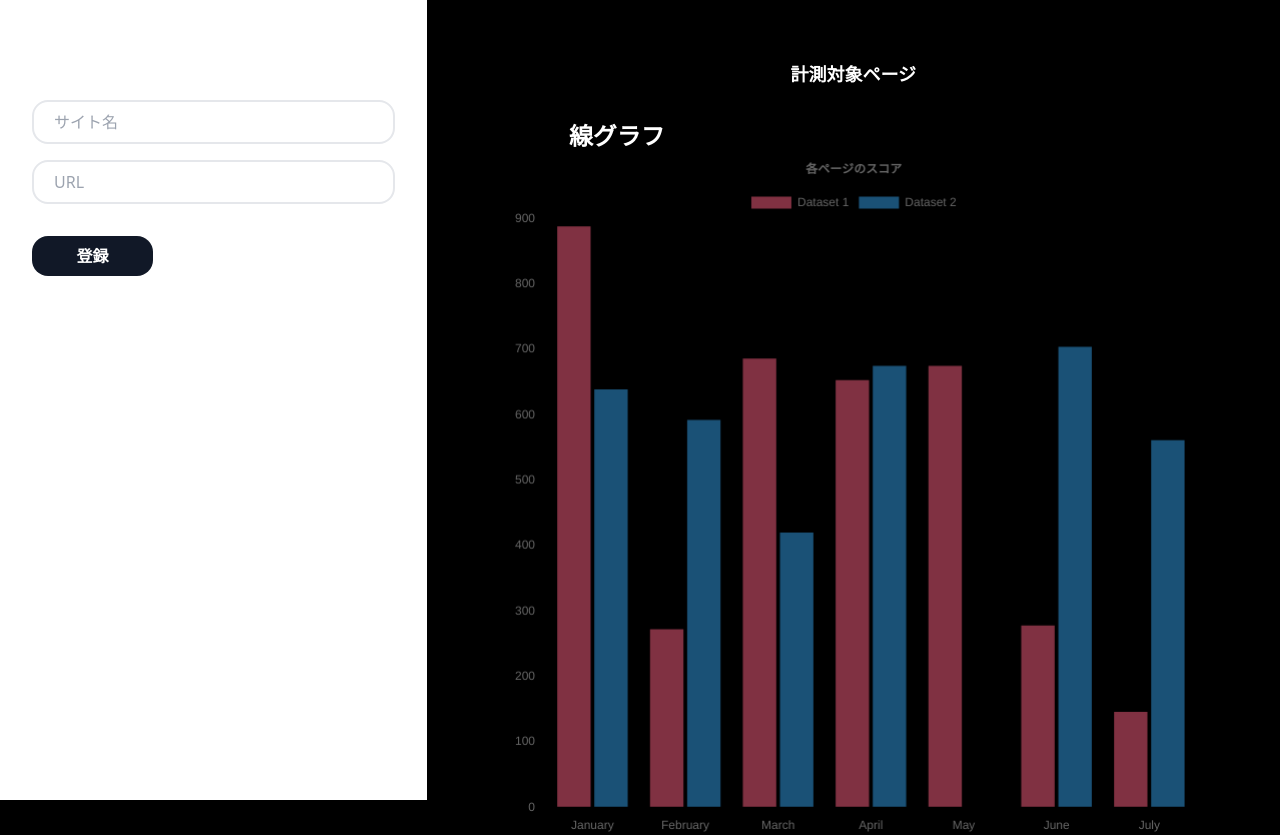
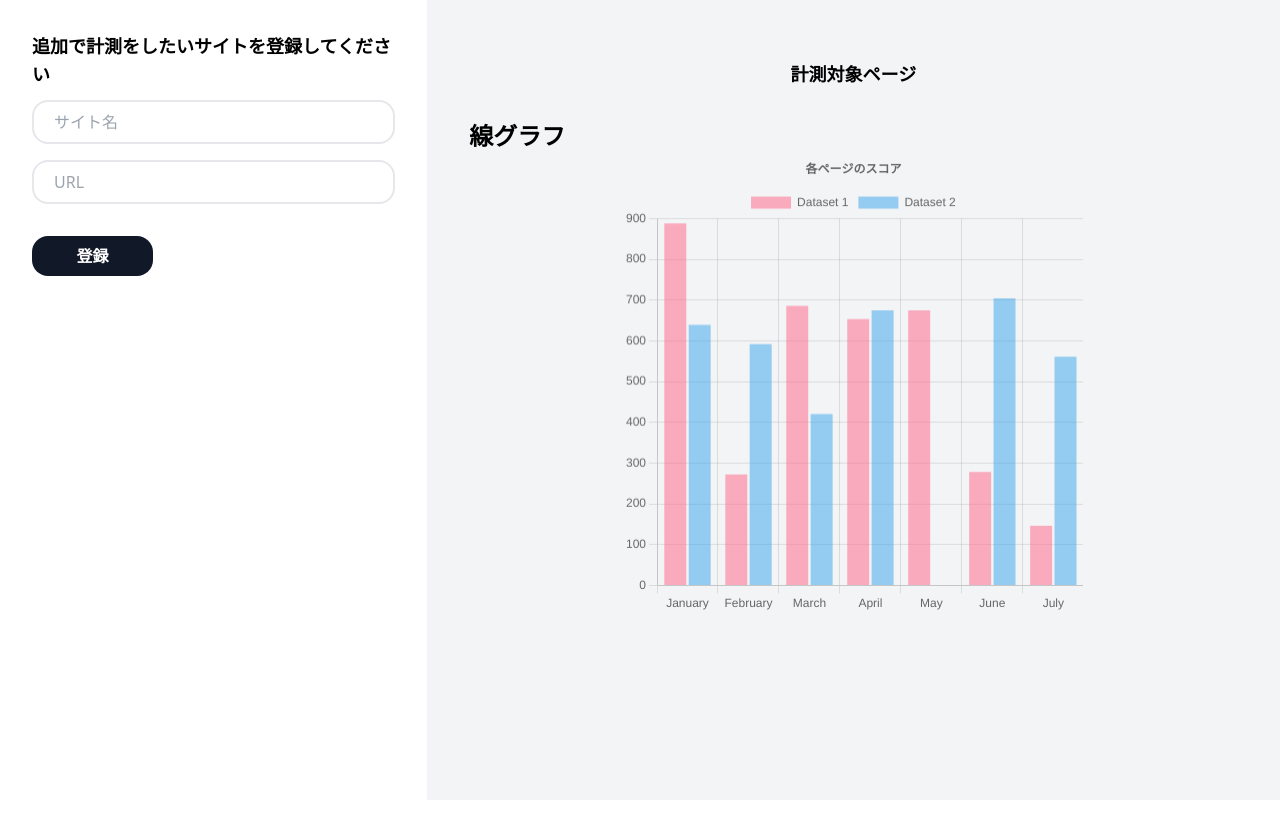
Before and after one commit to ppppppsmash/my-project, a Next.js app: page / in a window 1280 px wide. After the commit the page ends 800 px from the top, so only its background shows below. Built offline with nearby package versions, Linux system fonts and the light colour scheme.

Commit message:
add:エラーメッセージ処理作成&httpsなどを判別処理作成

```diff
--- a/app/components/PageScoreTable.tsx
+++ b/app/components/PageScoreTable.tsx
@@ -11,8 +11,8 @@ interface Props {
 const PageScoreTable: FC<Props> = (props): JSX.Element => {
   return (
     <div>
-      <h3 className='text-xl font-bold mx-auto w-5/6 mt-8'>{props.name}</h3>
-      <table className='rounded-t-lg my-2 w-5/6 mx-auto bg-gray-200 text-gray-800'>
+      <h3 className='text-xl font-bold mx-auto w-full mt-8'>{props.name}</h3>
+      <table className='rounded-t-lg my-2 w-full mx-auto bg-gray-200 text-gray-800'>
         <thead>
           <tr className='text-left border-b-2 border-gray-300'>
             <th className='px-4 py-3'>URL</th>
@@ -25,7 +25,11 @@ const PageScoreTable: FC<Props> = (props): JSX.Element => {
             <td className='px-4 py-3'>{props.url}</td>
             <td className='px-4 py-3'>{props.score}</td>
             <td className='px-4 py-3'>{props.date}</td>
-            <td className='px-4 py-3'><button type='button' className='hover:scale-[0.90] transition block w-full bg-gray-900 mt-4 py-2 rounded-2xl text-white font-semibold mb-2' onClick={() => props.onClick()}>再取得</button></td>
+            <td className='px-4 py-3'>
+              <button type='button' className='transition block w-full bg-gray-900 mt-4
+              py-2 rounded-2xl text-white font-semibold mb-2 active:bg-gray-500
+              hover:scale-[0.95] active:scale-[1]'
+              onClick={() => props.onClick()}>再取得</button></td>
           </tr>
         </tbody>
       </table>
--- a/app/globals.css
+++ b/app/globals.css
@@ -17,11 +17,11 @@
 }
 
 body {
-  color: rgb(var(--foreground-rgb));
+  /* color: rgb(var(--foreground-rgb));
   background: linear-gradient(
       to bottom,
       transparent,
       rgb(var(--background-end-rgb))
     )
-    rgb(var(--background-start-rgb));
+    rgb(var(--background-start-rgb)); */
 }
--- a/app/page.tsx
+++ b/app/page.tsx
@@ -34,7 +34,7 @@ export default function Home() {
     date: string
   }
 
-  const [isPressed, setIsPressed] = useState<boolean>(false)
+  const [isError, setIsError] = useState<boolean>(false)
 
   const [pageList, setPageList] = useState<pageList[]>([])
 
@@ -42,14 +42,16 @@ export default function Home() {
   const [name, setName] = useState('')
 
   const getScore = async () => {
-    setIsPressed(true)
     const res = await fetch(`http://localhost:3000/api/pagespeedInsights?url=${url}`, {
       cache: "no-store",
     })
+    console.log(res)
     if(res.ok) {
       const data =await res.json()
       const score = data.score
       setPageList((pageList) => [...pageList, {name, score, url, date: new Date().toLocaleString()}])
+    } else {
+      setIsError(true)
     }
   }
 
@@ -57,7 +59,7 @@ export default function Home() {
     const res = await fetch(`http://localhost:3000/api/pagespeedInsights?url=${existedUrl}`, {
       cache: "no-store",
     })
-    console.log('abc')
+    console.log(res)
     if(res.ok) {
       const data =await res.json()
       const score = data.score
@@ -74,12 +76,20 @@ export default function Home() {
     }
   }
 
-  const handleNameChange = (event: { target: { value: SetStateAction<string> } }) => {
+  const handleNameChange = (event: { target: { value: string } }) => {
     setName(event.target.value);
   }
 
-  const handleUrlChange = (event: { target: { value: SetStateAction<string> } }) => {
-    setUrl(event.target.value);
+  const handleUrlChange = (event: { target: { value: string } }) => {
+    const protocolRegex = new RegExp('/^https?:\/\//')
+    const urlRegex = new RegExp('/^https?:\/\/xn--[\w-][2,1988]\./')
+    const inputValue: string = event.target.value
+
+    if(!protocolRegex.test(inputValue) && !urlRegex.test(inputValue)) {
+      setUrl('https://' + inputValue.replace(/^https?:\/\//, ''))
+    } else {
+      setUrl(inputValue)
+    }
   }
 
 
@@ -118,7 +128,7 @@ export default function Home() {
     <div className='h-screen md:flex font-primary'>
       <div className='md:w-1/3 justify-center p-8 items-center bg-white'>
         <p className='text-lg mb-3 font-bold font-primary'>追加で計測をしたいサイトを登録してください</p>
-        <form className='bg-white w-full mx-auto'>
+        <form className='w-full mx-auto'>
           <div className='border-2 py-2 px-3 rounded-2xl mb-4'>
             <input className='pl-2 outline-none border-none' type='text' name='' placeholder='サイト名' value={name} onChange={handleNameChange} />
           </div>
@@ -128,11 +138,12 @@ export default function Home() {
           <button type='button' className='w-1/3 bg-gray-900 mt-4 py-2 rounded-2xl
           text-white font-semibold mb-2 active:bg-gray-500 hover:scale-[0.95] active:scale-[1] transition focus:outline-none
           focus:shadow-outline duration-150 ease-in-out' onClick={getScore}>登録</button>
+          {isError && <p className='text-red-500'>無効なURL</p>}
         </form>
       </div>
 
-      <div className='md:w-2/3 justify-center py-10 items-center'>
-        <div className='w-[80%] mx-auto'>
+      <div className='md:w-2/3 justify-center py-10 items-center bg-gray-100'>
+        <div className='w-[90%] mx-auto'>
           <p className='text-lg text-center font-bold m-5'>計測対象ページ</p>
           <Suspense fallback={<Loading />}>
             {pageList.map((page, index) => (
@@ -147,14 +158,16 @@ export default function Home() {
             ))}
           </Suspense>
 
-          <h3 className='text-2xl font-bold mx-auto w-5/6 mt-8'>線グラフ</h3>
-          <Bar
-            height={300}
-            width={300}
-            data={graphData}
-            options={options}
-            id='chart-key'
-          />
+          <h3 className='text-2xl font-bold mx-auto w-full mt-8'>線グラフ</h3>
+          <div className='w-[60%] mx-auto'>
+            <Bar
+              height={100}
+              width={100}
+              data={graphData}
+              options={options}
+              id='chart-key'
+            />
+          </div>
         </div>
       </div>
     </div>
```
